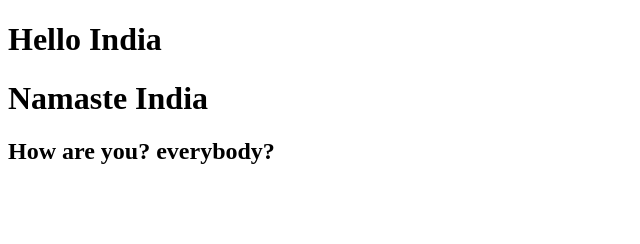
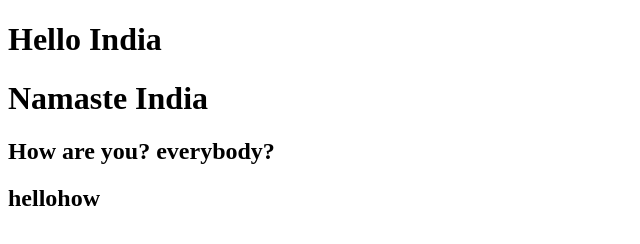
Before and after one commit to MANISHKAVAIYA/demo-git-hub-practice, a plain HTML site: page index.html in a window 1280 px wide. Shown: the whole page, without its empty margins (0-640 px from the left). Drawn offline with Linux system fonts and the light colour scheme.

Commit message:
practice of github

```diff
--- a/index.html
+++ b/index.html
@@ -12,6 +12,7 @@
     <h1>Namaste India</h1>
 
     <h2>How are you? everybody?</h2>
+    <h2>hellohow</h2>
 </body>
 
 </html>
```
